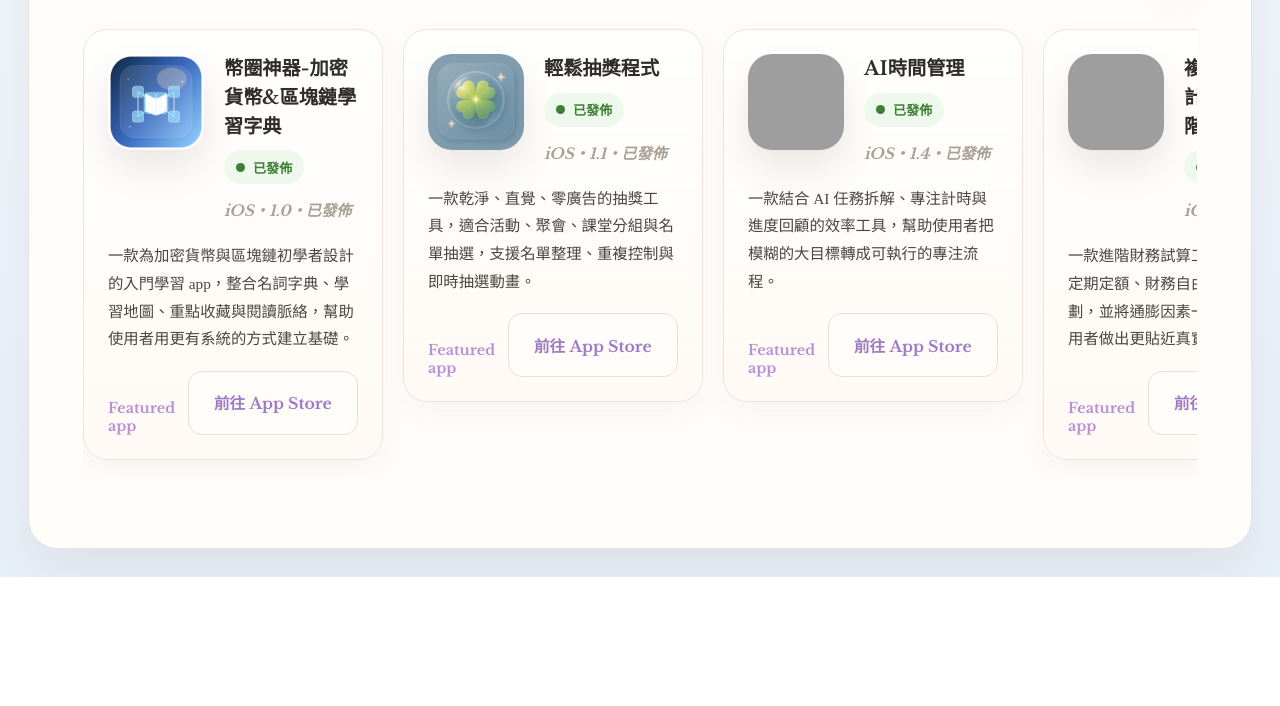
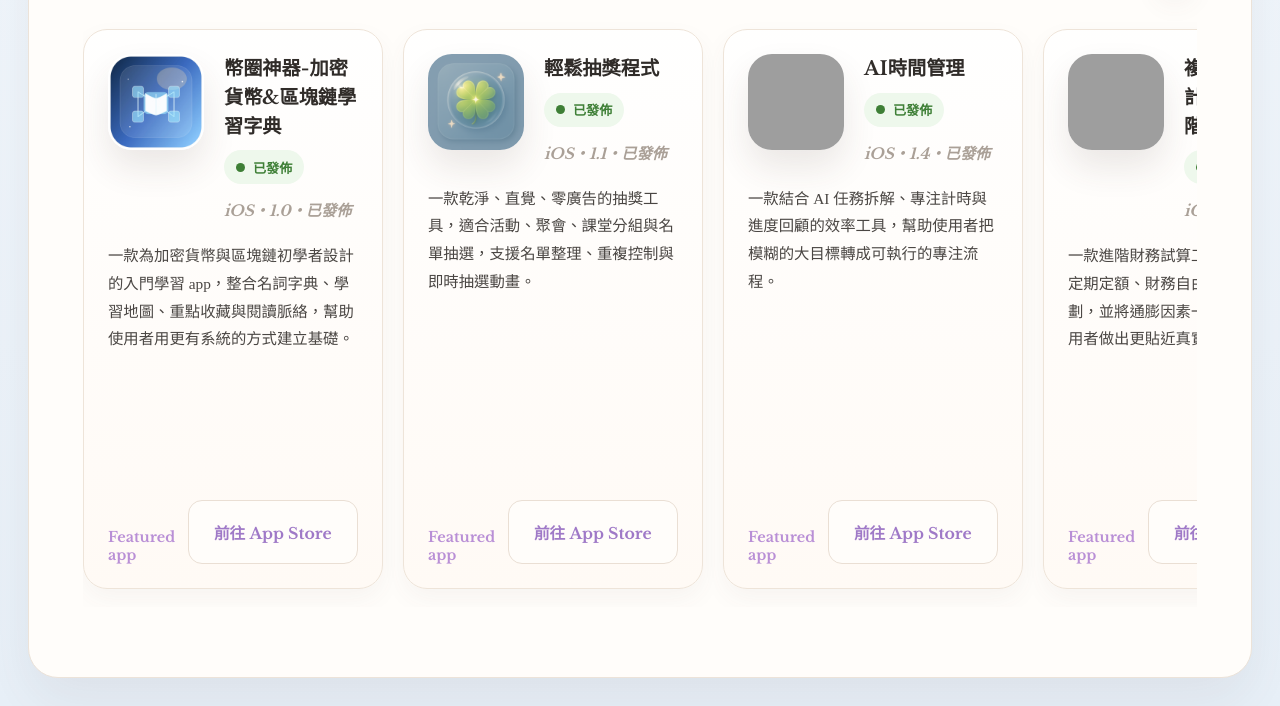
Before and after one commit to VictoriaC1122/apps, a plain HTML site: page index.html in a window 1280 px wide. Shown: the part 666-1372 px from the top of the page. Before the commit the page ends 1243 px from the top, so only its background shows below. Drawn offline with nearby package versions, Linux system fonts and the light colour scheme; grey boxes are pictures that could not be loaded.

Commit message:
Align app card heights

```diff
--- a/styles.css
+++ b/styles.css
@@ -319,7 +319,7 @@ main {
 
 .app-card-inner {
   width: 100%;
-  min-height: 356px;
+  min-height: 560px;
   padding: 24px;
   border: 1px solid var(--card-edge);
   border-radius: 24px;
@@ -423,9 +423,10 @@ main {
 .app-summary {
   color: #4a4643;
   display: -webkit-box;
-  -webkit-line-clamp: 5;
+  -webkit-line-clamp: 6;
   -webkit-box-orient: vertical;
   overflow: hidden;
+  min-height: calc(1.8em * 6);
 }
 
 .app-card-footer {
@@ -435,6 +436,7 @@ main {
   gap: 12px;
   margin-top: auto;
   padding-top: 18px;
+  min-height: 86px;
 }
 
 .app-highlight {
@@ -683,6 +685,7 @@ main {
     font-size: 0.9rem;
     line-height: 1.62;
     -webkit-line-clamp: 3;
+    min-height: calc(1.62em * 3);
   }
 
   .app-card-inner {
```
